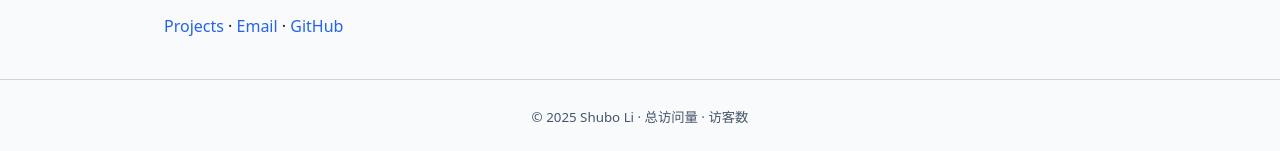
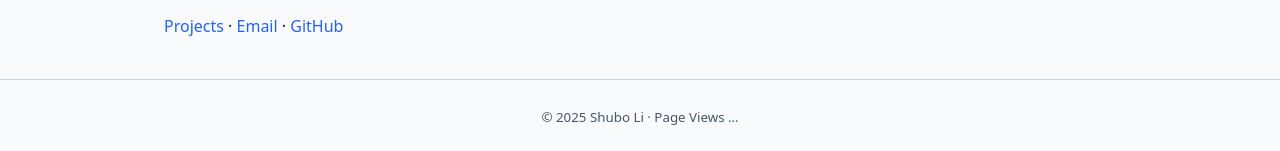
Before and after one commit to Shubo176/shubo176.github.io, a Jekyll site: the page index.html, which Jekyll copies as it is, in a window 1280 px wide and 900 px high, scrolled down 836 px. Shown: the part 746-897 px from the top of the window. Built offline with Jekyll 4.4.1, drawn with Linux system fonts in a browser that asks for light colours; comment, search, counter and statistics services are not loaded.

Commit message:
modified:   index.html

```diff
--- a/index.html
+++ b/index.html
@@ -128,10 +128,15 @@
   <footer class="site-footer">
     <small>
       © <span id="year"></span> Shubo Li ·
-      <span id="busuanzi_container_site_pv">总访问量 <span id="busuanzi_value_site_pv"></span></span> ·
-      <span id="busuanzi_container_site_uv">访客数 <span id="busuanzi_value_site_uv"></span></span>
+      Page Views <span id="view-count">…</span>
     </small>
   </footer>
-  <script src="https://api.busuanzi.cc/static/3.6.9/busuanzi.min.js" defer></script>
+  <script type="module">
+    import { Counter } from 'https://cdn.jsdelivr.net/npm/counterapi/dist/counter.esm.min.js';
+    const c = new Counter({ workspace: 'shubo176-github-io' }); // 可自定义
+    c.up('site-pv')
+    .then(r => { document.getElementById('view-count').textContent = r.value; })
+    .catch(() => { document.getElementById('view-count').textContent = 'N/A'; });
+  </script>
 </body>
 </html>
```
